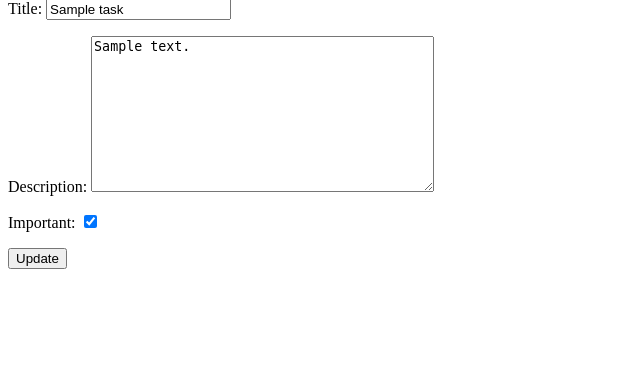
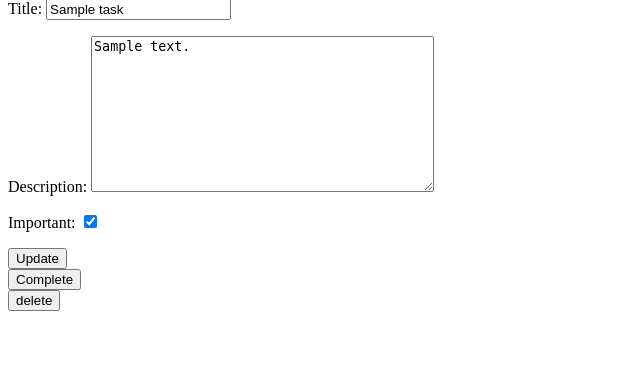
Before and after one commit to vmarialuzm/django_crud_auth, a Django app: page /tasks/1/ in a window 1280 px wide. Shown: the part 169-538 px from the top of the page, without its empty margins (0-640 px from the left). Run offline with Django 4.2, Linux system fonts and the light colour scheme; a user stored in the database is signed in; tables that the repository leaves empty hold one stand-in row (values such as "Sample post").

Commit message:
completar y eliminar tarea

```diff
--- a/djangocrud/urls.py
+++ b/djangocrud/urls.py
@@ -25,6 +25,8 @@ urlpatterns = [
     path('tasks/', views.tasks, name='tasks'),
     path('tasks/create/', views.create_task, name='create_task'),
     path('tasks/<int:task_id>/', views.task_detail, name='task_detail'),
+    path('tasks/<int:task_id>/complete', views.complete_task, name='complete_task'),
+    path('tasks/<int:task_id>/delete', views.delete_task, name='delete_task'),
     path('logout/', views.signout, name='logout'),
     path('signin/', views.signin, name='signin')
 ]
--- a/tasks/templates/task_detail.html
+++ b/tasks/templates/task_detail.html
@@ -14,4 +14,18 @@
         </button>
     </form>
 
+    <form action="{% url 'complete_task' task.id %}" method="POST">
+        {% csrf_token %}
+        <button>
+            Complete
+        </button>
+    </form>
+
+    <form action="{% url 'delete_task' task.id %}" method="POST">
+        {% csrf_token %}
+        <button>
+            delete
+        </button>
+    </form>
+
 {% endblock %}
--- a/tasks/templates/tasks.html
+++ b/tasks/templates/tasks.html
@@ -2,7 +2,7 @@
 
 {% block content %}
 
-<h1>Tasks</h1>
+<h1>Tasks Pending</h1>
 
 <ul>
 
--- a/tasks/views.py
+++ b/tasks/views.py
@@ -5,6 +5,7 @@ from django.contrib.auth import login, logout, authenticate
 from django.db import IntegrityError
 from .forms import TaskForm
 from .models import Task
+from django.utils import timezone
 
 # Create your views here.
 def home(request):
@@ -69,6 +70,19 @@ def task_detail(request, task_id):
         except ValueError:
             return render(request, 'task_detail.html', {'task': task, 'form': form, 'error': "Error updating task"})
 
+def complete_task(request, task_id):
+    task = get_object_or_404(Task, pk=task_id, user=request.user)
+    if request.method == 'POST':
+        task.datecompleted = timezone.now()
+        task.save()
+        return redirect('tasks')
+
+def delete_task(request, task_id):
+    task = get_object_or_404(Task, pk=task_id, user=request.user)
+    if request.method == 'POST':
+        task.delete()
+        return redirect('tasks')
+
 def signout(request):
     logout(request)
     return redirect('home')
```
